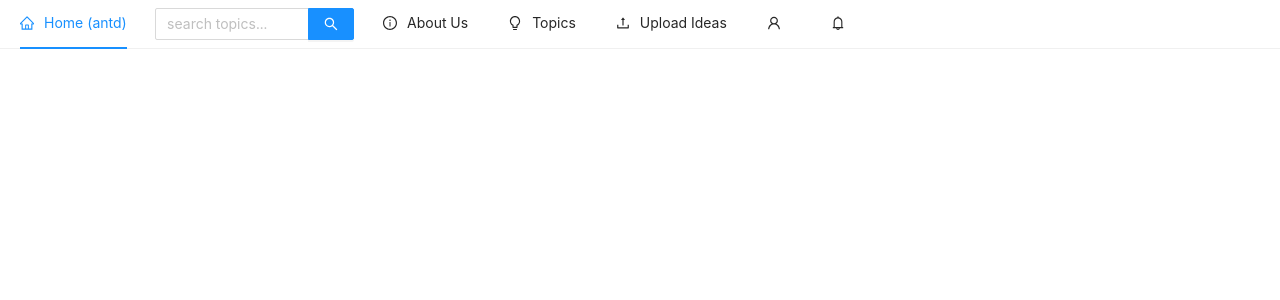
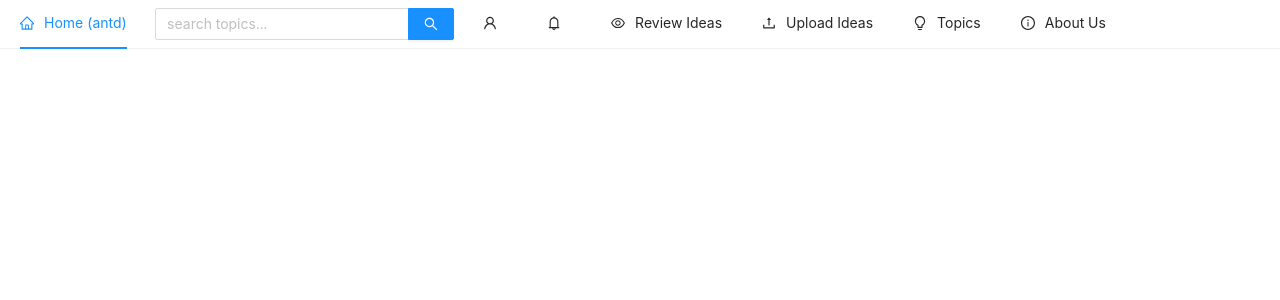
Before and after one commit to allenwu9999/Web-Programming-Final-Project, a React (Create React App) app: page / in a window 1280 px wide. Shown: the top 300 px of the page. Built offline with nearby package versions, Linux system fonts and the light colour scheme.

Commit message:
tmp upper bar

```diff
--- a/public/index.html
+++ b/public/index.html
@@ -24,7 +24,7 @@
       work correctly both with client-side routing and a non-root public URL.
       Learn how to configure a non-root public URL by running `npm run build`.
     -->
-    <title>React App</title>
+    <title>Ideas Republica</title>
   </head>
   <body>
     <noscript>You need to enable JavaScript to run this app.</noscript>
--- a/src/Template/Template.js
+++ b/src/Template/Template.js
@@ -9,7 +9,11 @@ import {
 		BellOutlined,
 		UserOutlined,
 		SettingFilled,
-		InfoCircleOutlined
+		InfoCircleOutlined,
+		ExportOutlined,
+		BookOutlined,
+		ProjectFilled,
+		EyeOutlined
 	} from '@ant-design/icons';
 
 const { SubMenu } = Menu;
@@ -17,6 +21,55 @@ const { Search } = Input;
 // or use import HeaderSearch from 'ant-design-pro/lib/HeaderSearch'; (?)
 
 function Template() {
+
+	const PopularTopics = [
+		{
+			group: 'Physics',
+			items: [
+				'Astrophysics',
+				'Acoustics',
+				'Atmospheric Physics'
+			]
+		},
+		{
+			group: 'Chemistry',
+			items: [
+				'Atmospheric Chemistry',
+				'Chemical Engineering'
+			]
+		}
+	];
+
+	const UserOptions = [
+		{
+			option: 'My Home Page',
+			icon: <HomeOutlined />
+		},
+		{
+			option: 'Settings',
+			icon: <SettingFilled />
+		},
+		{
+			option: 'My Ideas',
+			icon: <BulbOutlined />
+		},
+		{
+			option: 'interested Topics',
+			icon: <BookOutlined />
+		},
+		{
+			option: 'Ongoing Projects',
+			icon: <ProjectFilled />
+		},
+		{
+			option: 'My Reviews',
+			icon: <EyeOutlined />
+		}
+	];
+
+	const Notification = [
+	];
+
 	return (
 		<Affix offsetTop={0}>
 			<Menu mode="horizontal">
@@ -35,65 +88,108 @@ function Template() {
 					</a>
 				</Menu.Item>
 
+				<SubMenu
+					key="user"
+					icon={<UserOutlined />}
+					style={{ float: 'right' }}
+					onTitleClick={e => console.log("user")}
+				>
+				{
+					UserOptions.map(option => (
+							<Menu.Item key={option.option} icon={option.icon}>
+								{option.option}
+							</Menu.Item>
+						)
+					)
+				}
+					<Menu.Divider />
+					<Menu.Item key="logout" icon={<ExportOutlined />}>
+						Logout
+					</Menu.Item>
+				</SubMenu>
+
+				<SubMenu
+					key="notifications"
+					icon={<BellOutlined />}
+					style={{ float: 'right' }}
+					onTitleClick={e => console.log("notifications")}
+				>
+				{
+					Notification.length ?
+					(
+						Notification.map(notification => (
+								<Menu.Item
+									key={notification.text}
+									icon={notification.icon}
+								>
+									{notification.text}
+								</Menu.Item>
+							)
+						)
+					) :
+					(
+						<Menu.ItemGroup
+							title="No Notifications!"
+						/>
+					)
+				}
+				</SubMenu>
+
+				<Search
+					placeholder="search topics..."
+					allowClear
+					onSearch={() => console.log("Search")}
+					enterButton
+					style={{ width: 300, margin: 8, float: 'right'}}
+				/>
+
 				<Menu.Item
-					key="about"
-					icon={<InfoCircleOutlined />}
-					style={{ float: 'left' }}
+					key="review"
+					icon={<EyeOutlined />}
+					style={{ float: 'right' }}
 				>
-					About Us
+					Review Ideas
+				</Menu.Item>
+
+				<Menu.Item
+					key="upload"
+					icon={<UploadOutlined />}
+					style={{ float: 'right' }}
+				>
+					Upload Ideas
 				</Menu.Item>
 
 				<SubMenu
 					key="Topics"
 					title="Topics"
 					icon={<BulbOutlined />}
-					style={{ float: 'left' }}
+					style={{ float: 'right' }}
+					onTitleClick={e => console.log("Topics")}
 				>
-					<Menu.ItemGroup title="Item 1">
-						<Menu.Item key="setting:1">
-							Option 1
-						</Menu.Item>
-						<Menu.Item key="setting:2">
-							Option 2
-						</Menu.Item>
-					</Menu.ItemGroup>
-					<Menu.ItemGroup title="Item 2">
-						<Menu.Item key="setting:3">Option 3</Menu.Item>
-						<Menu.Item key="setting:4">Option 4</Menu.Item>
-					</Menu.ItemGroup>
+				{
+					PopularTopics.map(subject => (
+							<Menu.ItemGroup title={subject.group}>
+							{
+								subject.items.map(subsubject => (
+										<Menu.Item key={subsubject}>
+											{subsubject}
+										</Menu.Item>
+									)
+								)
+							}
+							</Menu.ItemGroup>
+						)
+					)
+				}
 				</SubMenu>
 
 				<Menu.Item
-					key="upload"
-					icon={<UploadOutlined />}
-					style={{ float: 'left' }}
-				>
-					Upload Ideas
-				</Menu.Item>
-
-				<SubMenu
-					key="user"
-					icon={<UserOutlined />}
+					key="about"
+					icon={<InfoCircleOutlined />}
 					style={{ float: 'right' }}
 				>
-					<Menu.Item key="settings" icon={<SettingFilled />}>
-						Settings
-					</Menu.Item>
-				</SubMenu>
-
-				<Menu.Item
-					key="notifications"
-					icon={<BellOutlined />}
-					style={{ float: 'right' }}
-				/>
-
-				<Search
-					placeholder="search topics..."
-					allowClear
-					onSearch={() => console.log("Search")}
-					enterButton
-					style={{ width: 200, margin: 8, float: 'right'}}
-				/>
+					About Us
+				</Menu.Item>
 
 			</Menu>
 		</Affix>
```
